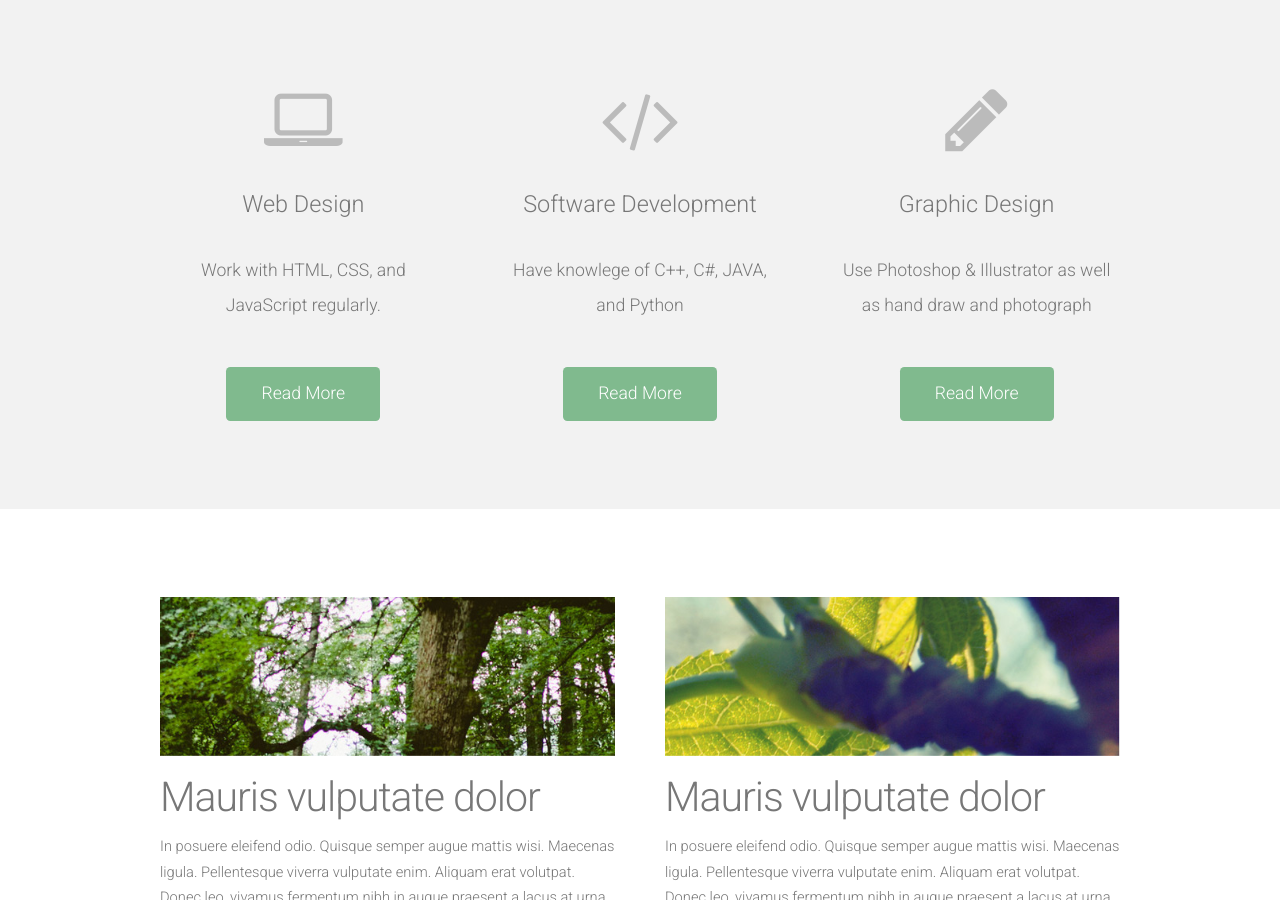
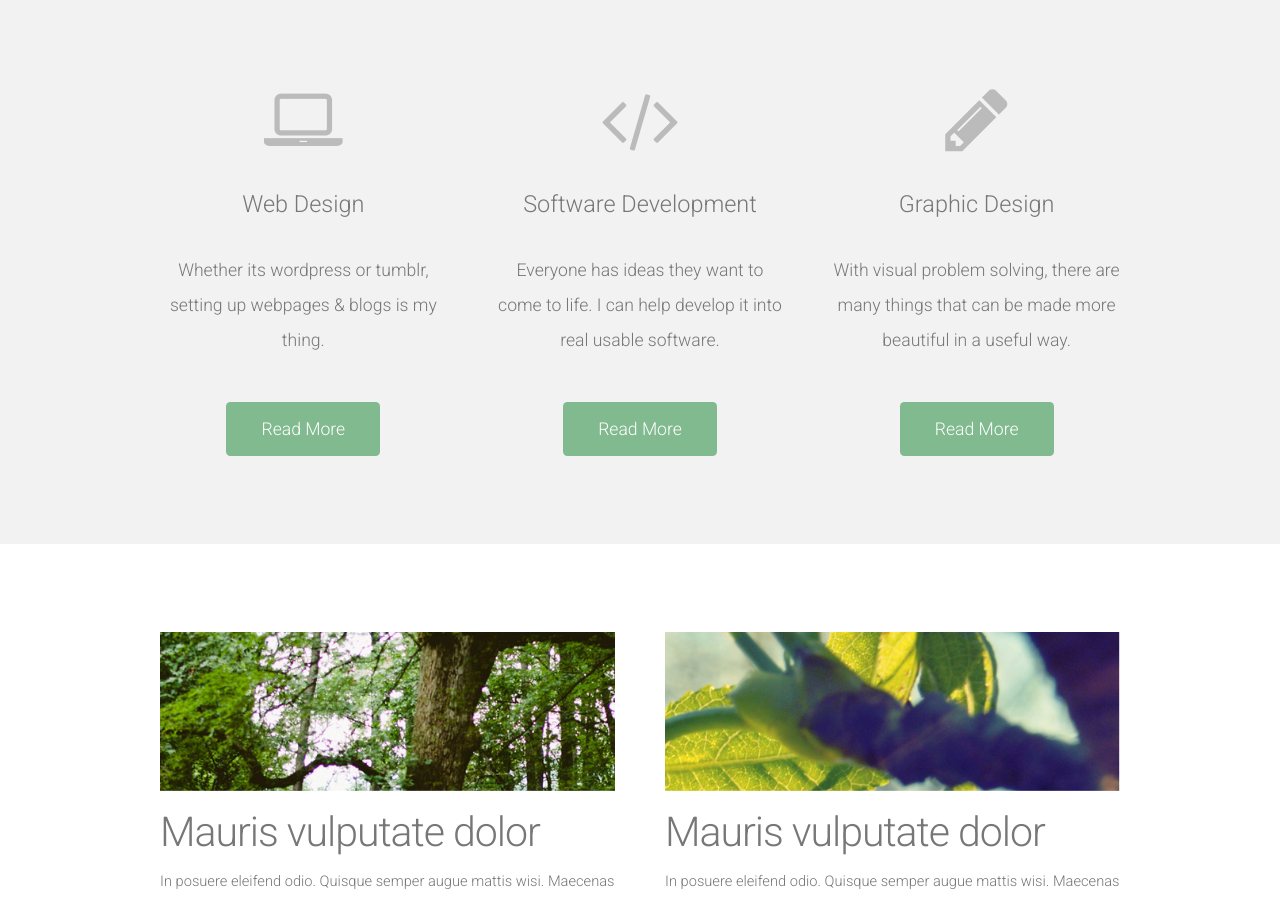
Before and after one commit to SirTyz/SirTyz.github.io, a Jekyll site: the page built from index.html, in a window 1280 px wide and 900 px high, scrolled down 585 px. Built offline with Jekyll 4.4.1, drawn with Linux system fonts in a browser that asks for light colours; nearby versions of some CDN libraries; the list of posts is cut into pages by our own code.

Commit message:
Added info

```diff
--- a/index.html
+++ b/index.html
@@ -13,19 +13,19 @@ layout: default
 			<section class="4u">
 				<span class="pennant"><span class="fa fa-laptop"></span></span>
 				<h3>Web Design</h3>
-				<p>Work with HTML, CSS, and JavaScript regularly.</p>
+				<p>Whether its wordpress or tumblr, setting up webpages &amp; blogs is my thing.</p>
 				<a href="#" class="button button-style1">Read More</a>
 			</section>
 			<section class="4u">
 				<span class="pennant"><span class="fa fa-code"></span></span>
 				<h3>Software Development</h3>
-				<p>Have knowlege of C++, C#, JAVA, and Python</p>
+				<p>Everyone has ideas they want to come to life. I can help develop it into real usable software. </p>
 				<a href="#" class="button button-style1">Read More</a>
 			</section>
 			<section class="4u">
 				<span class="pennant"><span class="fa fa-pencil"></span></span>
 				<h3>Graphic Design</h3>
-				<p>Use Photoshop &amp; Illustrator as well as hand draw and photograph</p>
+				<p>With visual problem solving, there are many things that can be made more beautiful in a useful way.</p>
 				<a href="#" class="button button-style1">Read More</a>
 			</section>
 
```
